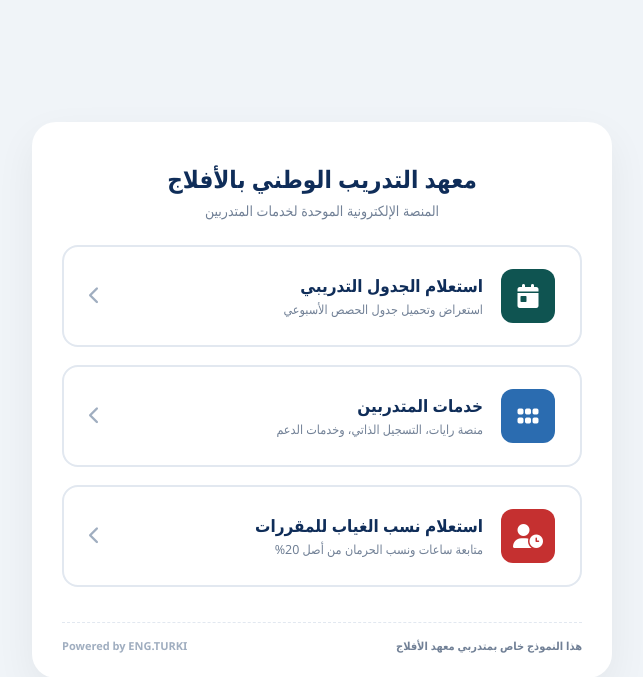
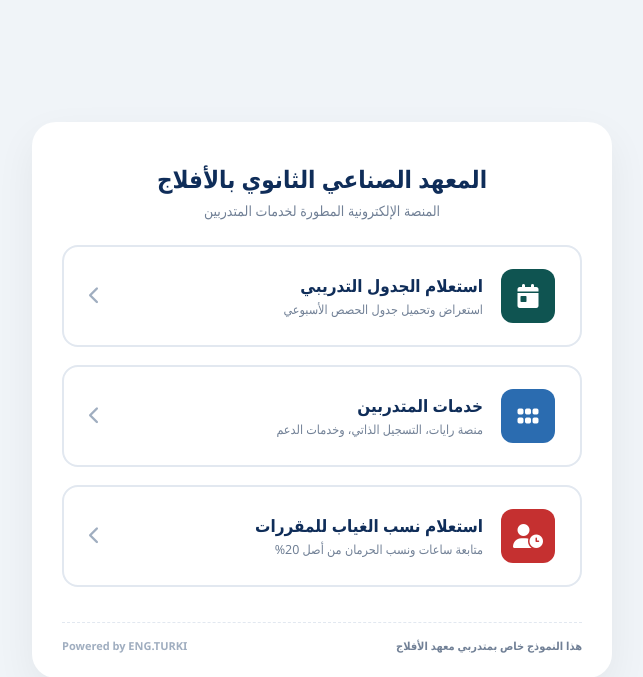
Before and after one commit to tvtcaflaj2030/schedule, a Flask app: page / in a window 1280 px wide. Shown: the top 677 px of the page, without its empty margins (318-961 px from the left). Run offline with Flask 3, Linux system fonts and the light colour scheme.

Commit message:
Update home.html

```diff
--- a/templates/home.html
+++ b/templates/home.html
@@ -59,8 +59,8 @@
 
 <div class="main-card">
     <div class="logo-area">
-        <h1>معهد التدريب الوطني بالأفلاج</h1>
-        <p>المنصة الإلكترونية الموحدة لخدمات المتدربين</p>
+        <h1>المعهد الصناعي الثانوي بالأفلاج</h1>
+        <p>المنصة الإلكترونية المطورة لخدمات المتدربين</p>
     </div>
 
     <div class="nav-cards">
```
